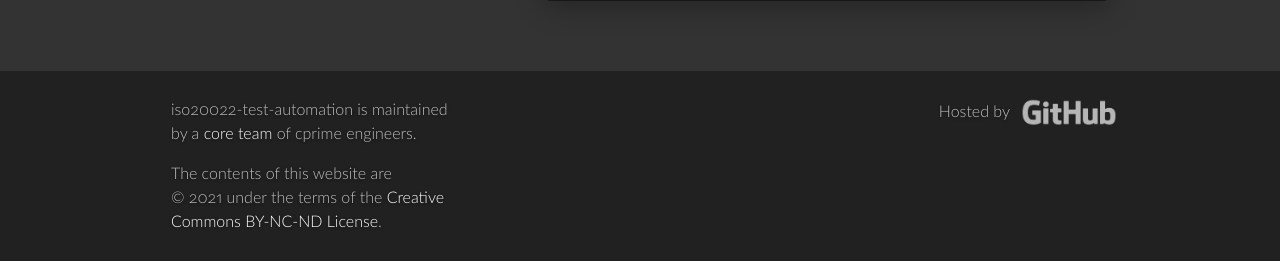
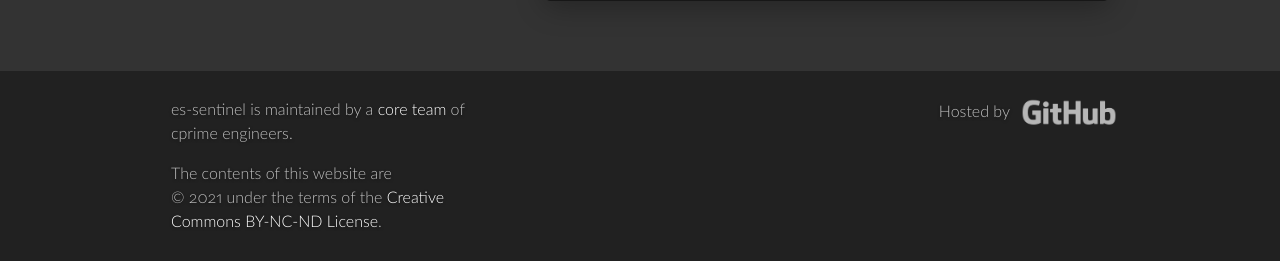
Before and after one commit to alten-labs/es-sentinel, a Jekyll site: the page built from docs/pages/index.html, in a window 1280 px wide. Shown: the part 665-926 px from the top of the page. Built offline with Jekyll 4.4.1, drawn with Linux system fonts in a browser that asks for light colours; comment, search, counter and statistics services are not loaded.

Commit message:
update footer

```diff
--- a/docs/_includes/footer.html
+++ b/docs/_includes/footer.html
@@ -1,7 +1,7 @@
 <footer>
   <div class="grid">
     <div class="unit one-third center-on-mobiles">
-      <p>iso20022-test-automation is maintained by a <a href="{{ '/team/' | relative_url }}">core team</a> of cprime engineers. </p>
+      <p>es-sentinel is maintained by a <a href="{{ '/team/' | relative_url }}">core team</a> of cprime engineers. </p>
       <p>The contents of this website are <br />&copy;&nbsp;{{ site.time | date: '%Y' }} under the terms of the <a href="https://creativecommons.org/licenses/by-nc-nd/4.0">Creative Commons BY-NC-ND License</a>.</p>
     </div>
     <div class="unit two-thirds align-right center-on-mobiles">
```
